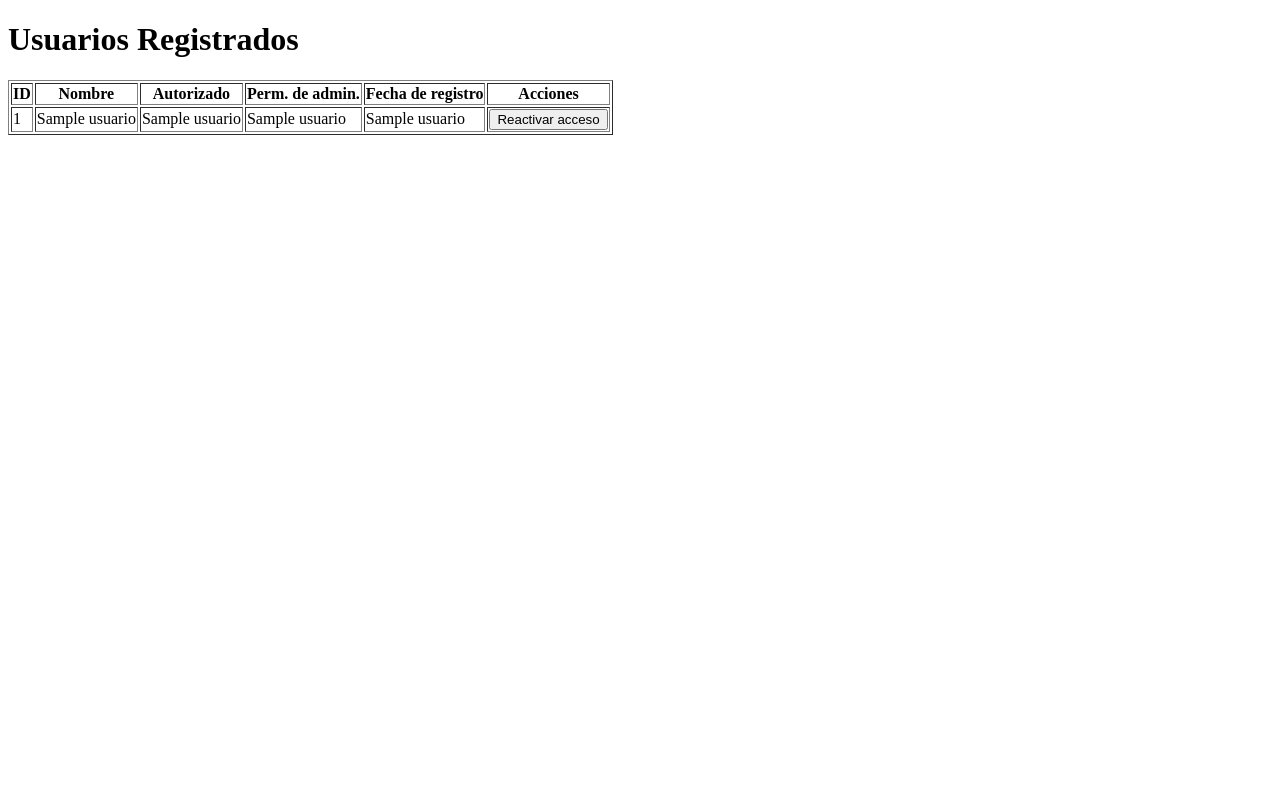
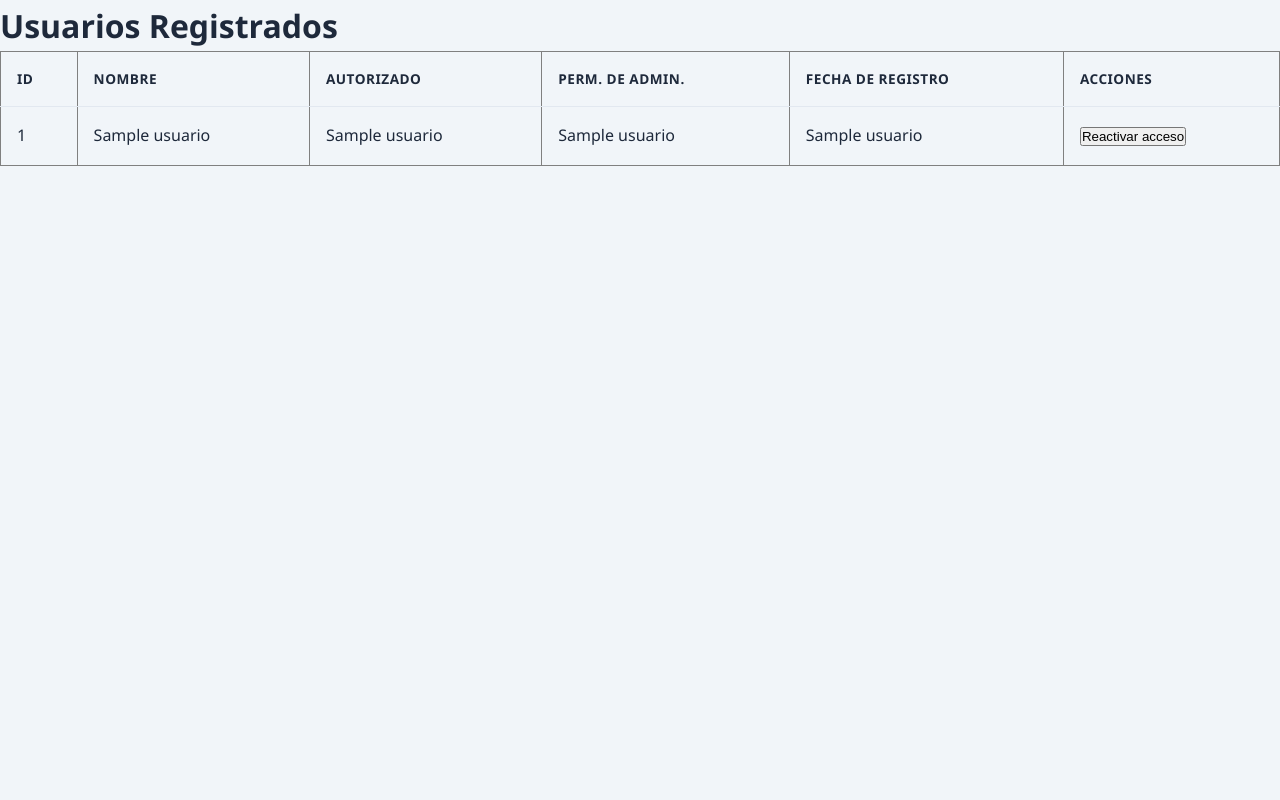
Before and after one commit to JuanAngelRivera/safe_face_recognition, a Flask app: template source/web/templates/users.html in a window 1280 px wide. Run offline with Flask 3, Linux system fonts and the light colour scheme; the template is opened without the code that fills it: most values are stand-ins (such as "Sample title", 1, 10 or a date in 2020).

Commit message:
ADD: style.css/crecion de styles para  pagina web

```diff
--- /dev/null
+++ b/source/web/static/css/style.css
@@ -0,0 +1,311 @@
+/* ============================
+   RESET Y VARIABLES
+============================ */
+* {
+    margin: 0;
+    padding: 0;
+    box-sizing: border-box;
+}
+
+:root {
+    --primary-color: #2563eb;
+    --primary-hover: #1d4ed8;
+    --secondary-color: #64748b;
+    --background-color: #f1f5f9;
+    --card-background: #ffffff;
+    --text-primary: #1e293b;
+    --text-secondary: #64748b;
+    --border-color: #e2e8f0;
+    --success-color: #10b981;
+    --danger-color: #ef4444;
+    --shadow: 0 4px 6px -1px rgba(0, 0, 0, 0.1), 0 2px 4px -1px rgba(0, 0, 0, 0.06);
+    --shadow-hover: 0 10px 15px -3px rgba(0, 0, 0, 0.1), 0 4px 6px -2px rgba(0, 0, 0, 0.05);
+    --radius: 8px;
+    --transition: all 0.3s ease;
+}
+
+body {
+    font-family: 'Segoe UI', Tahoma, Geneva, Verdana, sans-serif;
+    background-color: var(--background-color);
+    color: var(--text-primary);
+    line-height: 1.6;
+    min-height: 100vh;
+}
+
+/* ============================
+   LAYOUT PRINCIPAL
+============================ */
+.container {
+    max-width: 1200px;
+    margin: 0 auto;
+    padding: 2rem;
+}
+
+.page-header {
+    text-align: center;
+    margin-bottom: 2rem;
+}
+
+.page-header h1 {
+    font-size: 2rem;
+    color: var(--text-primary);
+    margin-bottom: 0.5rem;
+}
+
+.page-header p {
+    color: var(--text-secondary);
+    font-size: 1rem;
+}
+
+/* ============================
+   TARJETAS
+============================ */
+.card {
+    background: var(--card-background);
+    border-radius: var(--radius);
+    box-shadow: var(--shadow);
+    padding: 2rem;
+    margin-bottom: 1.5rem;
+}
+
+.card-header {
+    display: flex;
+    justify-content: space-between;
+    align-items: center;
+    margin-bottom: 1.5rem;
+    padding-bottom: 1rem;
+    border-bottom: 1px solid var(--border-color);
+}
+
+.card-title {
+    font-size: 1.25rem;
+    font-weight: 600;
+    color: var(--text-primary);
+}
+
+/* ============================
+   BOTONES
+============================ */
+.btn {
+    display: inline-block;
+    padding: 0.75rem 1.5rem;
+    border: none;
+    border-radius: var(--radius);
+    font-size: 0.95rem;
+    font-weight: 500;
+    cursor: pointer;
+    transition: var(--transition);
+    text-decoration: none;
+    text-align: center;
+}
+
+.btn-primary {
+    background-color: var(--primary-color);
+    color: white;
+}
+
+.btn-primary:hover {
+    background-color: var(--primary-hover);
+    transform: translateY(-2px);
+    box-shadow: var(--shadow-hover);
+}
+
+.btn-secondary {
+    background-color: var(--secondary-color);
+    color: white;
+}
+
+.btn-secondary:hover {
+    background-color: #475569;
+    transform: translateY(-2px);
+}
+
+.btn-success {
+    background-color: var(--success-color);
+    color: white;
+}
+
+.btn-success:hover {
+    background-color: #059669;
+}
+
+.btn-danger {
+    background-color: var(--danger-color);
+    color: white;
+}
+
+.btn-danger:hover {
+    background-color: #dc2626;
+}
+
+.btn-small {
+    padding: 0.5rem 1rem;
+    font-size: 0.85rem;
+}
+
+/* ============================
+   NAVEGACIÓN / MENÚ
+============================ */
+.nav-menu {
+    display: flex;
+    flex-direction: column;
+    gap: 0.75rem;
+    max-width: 400px;
+    margin: 2rem auto;
+}
+
+.nav-menu .btn {
+    width: 100%;
+    text-align: center;
+}
+
+/* ============================
+   FORMULARIOS
+============================ */
+.form-container {
+    max-width: 500px;
+    margin: 0 auto;
+}
+
+.form-group {
+    margin-bottom: 1.25rem;
+}
+
+.form-group label {
+    display: block;
+    margin-bottom: 0.5rem;
+    font-weight: 500;
+    color: var(--text-primary);
+}
+
+.form-group input[type="text"],
+.form-group input[type="password"],
+.form-group input[type="email"] {
+    width: 100%;
+    padding: 0.75rem;
+    border: 1px solid var(--border-color);
+    border-radius: var(--radius);
+    font-size: 1rem;
+    transition: var(--transition);
+}
+
+.form-group input:focus {
+    outline: none;
+    border-color: var(--primary-color);
+    box-shadow: 0 0 0 3px rgba(37, 99, 235, 0.1);
+}
+
+.form-group input[type="checkbox"] {
+    width: auto;
+    margin-right: 0.5rem;
+    transform: scale(1.2);
+}
+
+.checkbox-label {
+    display: flex;
+    align-items: center;
+    cursor: pointer;
+}
+
+.form-actions {
+    margin-top: 1.5rem;
+}
+
+/* ============================
+   TABLAS
+============================ */
+.table-container {
+    overflow-x: auto;
+    background: var(--card-background);
+    border-radius: var(--radius);
+    box-shadow: var(--shadow);
+}
+
+table {
+    width: 100%;
+    border-collapse: collapse;
+}
+
+thead {
+    background-color: var(--primary-color);
+    color: white;
+}
+
+th, td {
+    padding: 1rem;
+    text-align: left;
+    border-bottom: 1px solid var(--border-color);
+}
+
+th {
+    font-weight: 600;
+    text-transform: uppercase;
+    font-size: 0.85rem;
+    letter-spacing: 0.5px;
+}
+
+tbody tr {
+    transition: var(--transition);
+}
+
+tbody tr:hover {
+    background-color: #f8fafc;
+}
+
+tbody tr:last-child td {
+    border-bottom: none;
+}
+
+/* Estados en tablas */
+.status-authorized {
+    color: var(--success-color);
+    font-weight: 600;
+}
+
+.status-restricted {
+    color: var(--danger-color);
+    font-weight: 600;
+}
+
+/* ============================
+   UTILIDADES
+============================ */
+.text-center {
+    text-align: center;
+}
+
+.mt-1 { margin-top: 0.5rem; }
+.mt-2 { margin-top: 1rem; }
+.mt-3 { margin-top: 1.5rem; }
+.mt-4 { margin-top: 2rem; }
+
+.mb-1 { margin-bottom: 0.5rem; }
+.mb-2 { margin-bottom: 1rem; }
+.mb-3 { margin-bottom: 1.5rem; }
+.mb-4 { margin-bottom: 2rem; }
+
+/* ============================
+   RESPONSIVE
+============================ */
+@media (max-width: 768px) {
+    .container {
+        padding: 1rem;
+    }
+
+    .page-header h1 {
+        font-size: 1.5rem;
+    }
+
+    .card {
+        padding: 1.5rem;
+    }
+
+    th, td {
+        padding: 0.75rem;
+        font-size: 0.9rem;
+    }
+
+    .nav-menu {
+        padding: 0 1rem;
+    }
+}
--- a/source/web/templates/users.html
+++ b/source/web/templates/users.html
@@ -2,6 +2,7 @@
 <html>
 <head>
     <title>Usuarios</title>
+    <link rel="stylesheet" href="{{ url_for('static', filename='css/style.css') }}">
 </head>
 <body>
     <h1>
```
